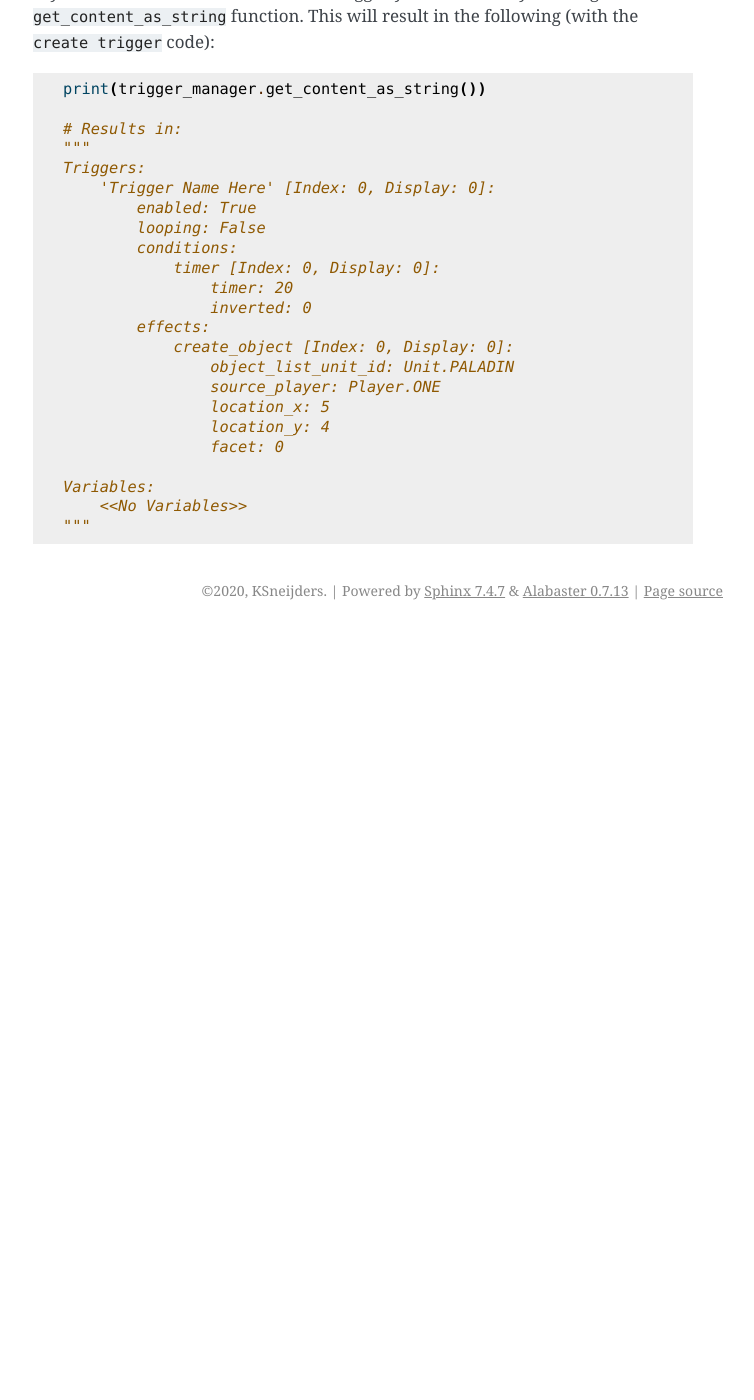
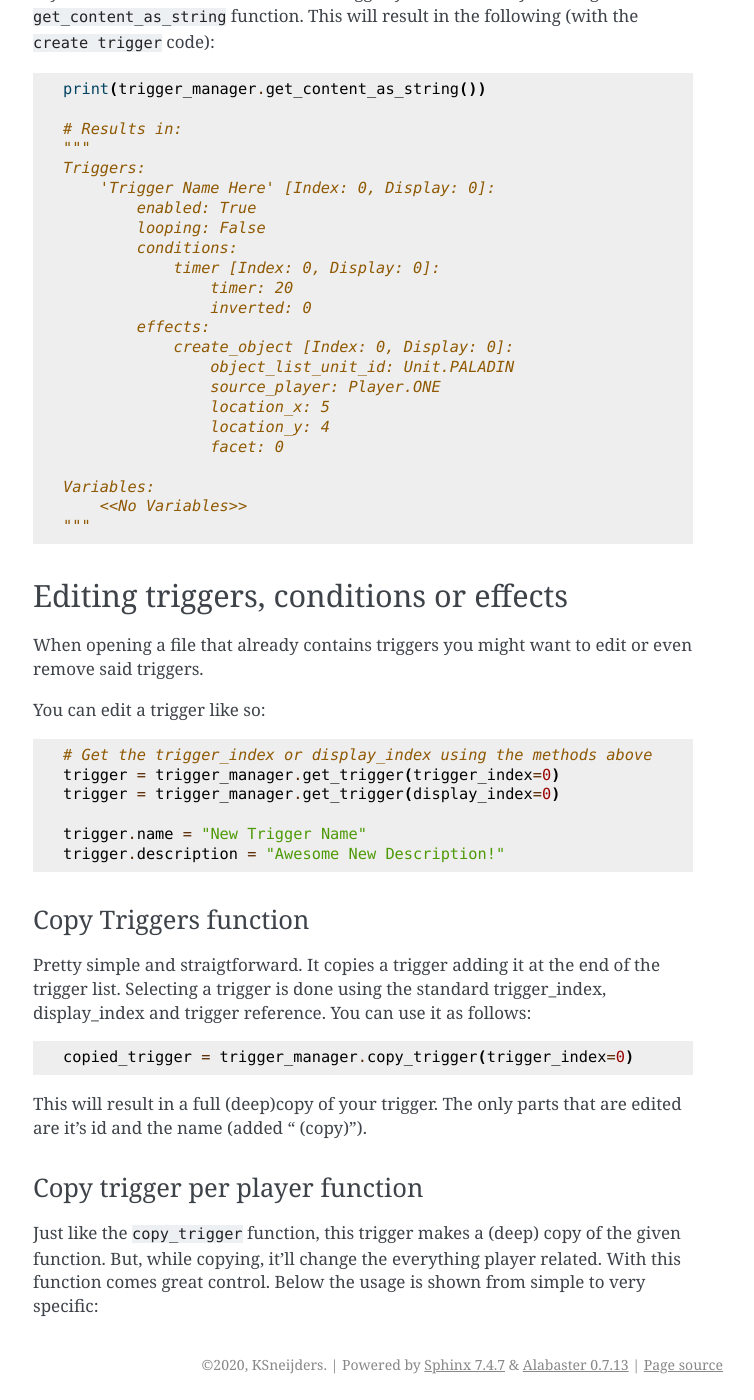
Before and after one commit to KSneijders/AoE2ScenarioParser, a Sphinx documentation site: the page built from docs/source/examples/triggers.rst, in a window 1280 px wide and 1400 px high, scrolled down 1648 px. Shown: the whole window, without its empty margins (387-1141 px from the left). Built offline with Sphinx 7.4.7, drawn with Linux system fonts in a browser that asks for light colours; before the commit the page ends 2278 px from its top, so only the background shows below that; some of the changed text lies outside the part shown.

Commit message:
Started work on more trigger docs

```diff
--- a/docs/source/examples/triggers.rst
+++ b/docs/source/examples/triggers.rst
@@ -93,3 +93,33 @@ This will result in the following (with the ``create trigger`` code)::
     Variables:
         <<No Variables>>
     """
+
+Editing triggers, conditions or effects
+^^^^^^^^^^^^^^^^^^^^^^^^^^^^^^^^^^^^^^^
+
+When opening a file that already contains triggers you might want to edit or even remove said triggers.
+
+You can edit a trigger like so::
+
+    # Get the trigger_index or display_index using the methods above
+    trigger = trigger_manager.get_trigger(trigger_index=0)
+    trigger = trigger_manager.get_trigger(display_index=0)
+
+    trigger.name = "New Trigger Name"
+    trigger.description = "Awesome New Description!"
+
+Copy Triggers function
+~~~~~~~~~~~~~~~~~~~~~~
+
+Pretty simple and straigtforward. It copies a trigger adding it at the end of the trigger list. Selecting a trigger is done using the
+standard trigger_index, display_index and trigger reference. You can use it as follows::
+
+    copied_trigger = trigger_manager.copy_trigger(trigger_index=0)
+
+This will result in a full (deep)copy of your trigger. The only parts that are edited are it's id and the name (added " (copy)").
+
+Copy trigger per player function
+~~~~~~~~~~~~~~~~~~~~~~~~~~~~~~~~
+
+Just like the ``copy_trigger`` function, this trigger makes a (deep) copy of the given function. But, while copying, it'll change the everything player related.
+With this function comes great control. Below the usage is shown from simple to very specific::
```
